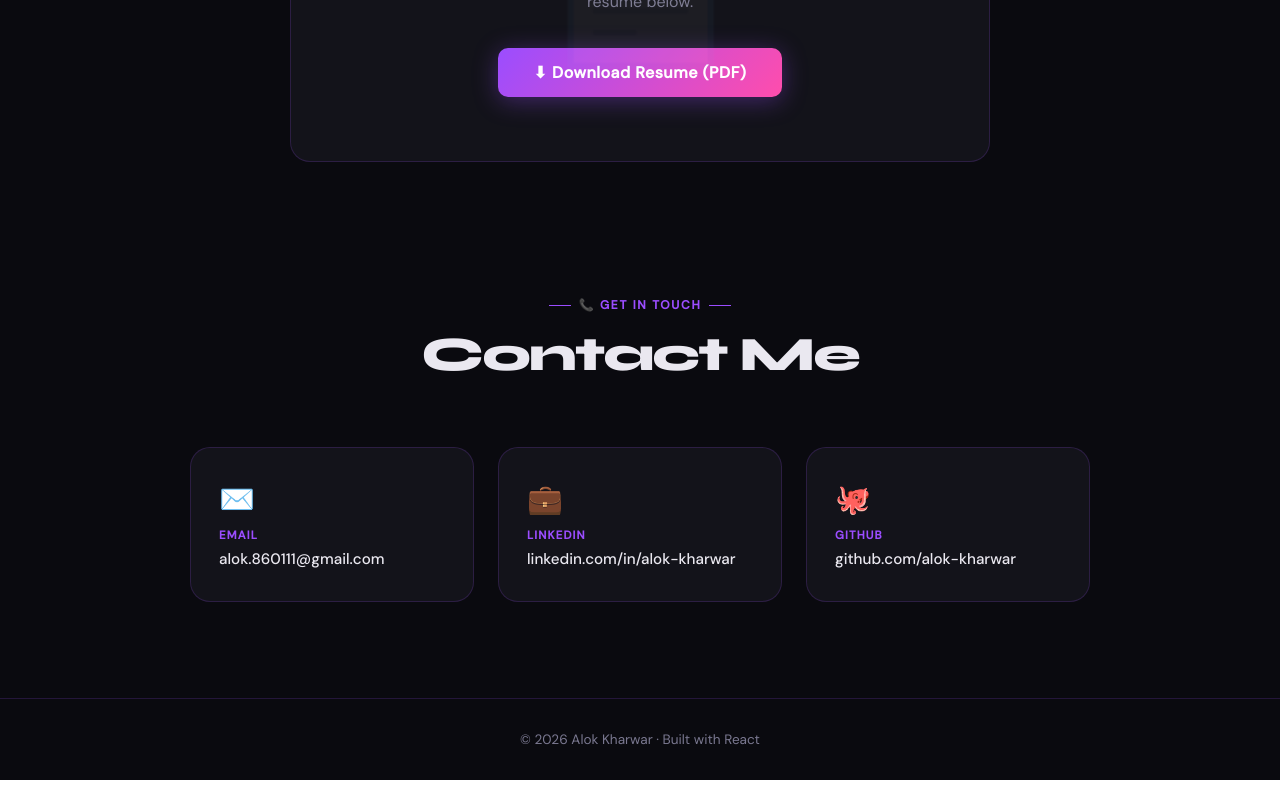
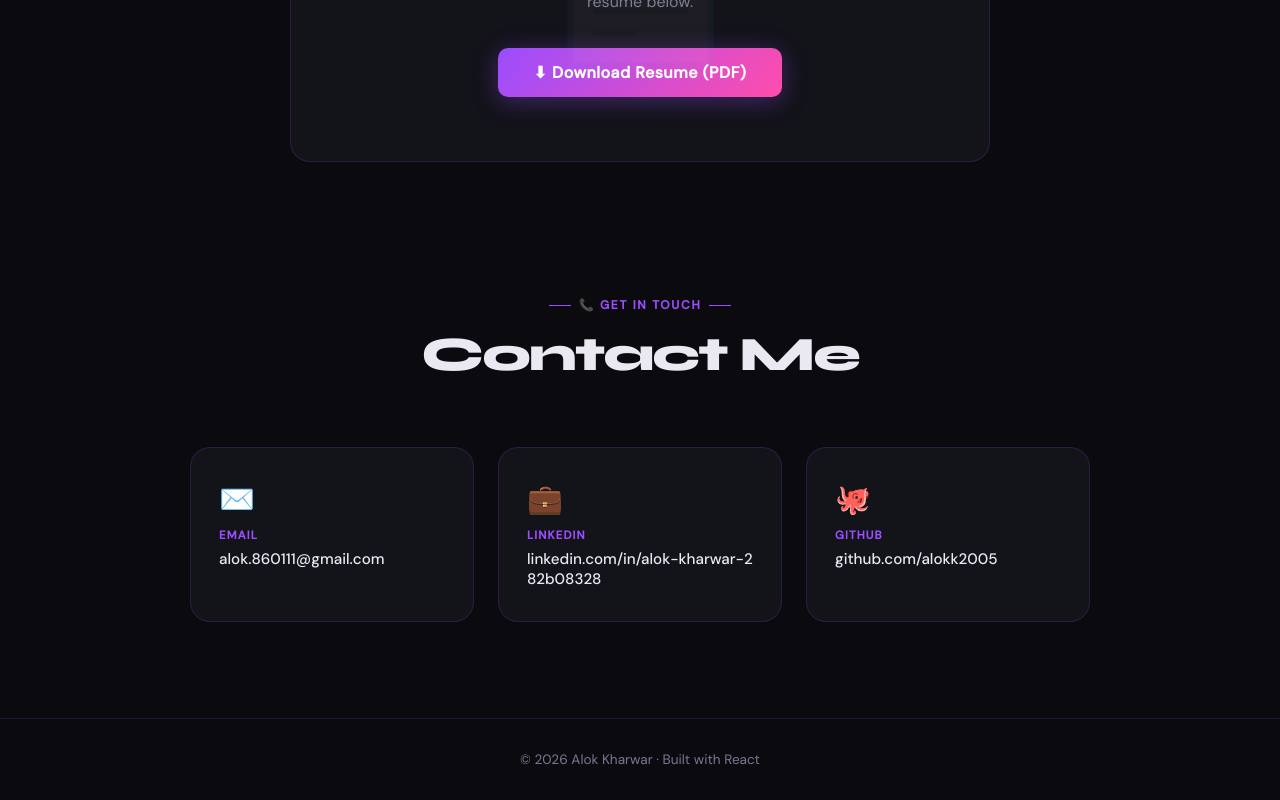
Before and after one commit to alokxkh/my-portfolio, a React app in the folder frontend/: page / in a window 1280 px wide. Shown: the part 4615-5415 px from the top of the page. Built offline with nearby package versions, Linux system fonts and the light colour scheme; the HTML template or start-up script is replaced by a standard one.

Commit message:
update some details

```diff
--- a/frontend/src/App.jsx
+++ b/frontend/src/App.jsx
@@ -266,7 +266,7 @@ const App = () => {
             </p>
             {/* Replace href with your actual PDF path e.g. /resume.pdf or ./Alok_Resume.pdf */}
             <a
-              href="/Alok_Kharwar_Resume.pdf"
+              href="https://drive.google.com/file/d/1vx3OBpF_sJoLdTbQcySjioXLt9sU0EyW/view?usp=sharing"
               download="Alok_Kharwar_Resume.pdf"
               className="btn btn-primary resume-btn"
             >
@@ -283,7 +283,7 @@ const App = () => {
           </div>
           <div className="contact-grid">
             {/* Replace with your actual email */}
-            <a href="mailto:alok@example.com" className="contact-card reveal" ref={addReveal}>
+            <a href="mailto:alok.860111@gmail.com" className="contact-card reveal" ref={addReveal}>
               <span className="contact-icon">✉️</span>
               <span className="contact-label">Email</span>
               <span className="contact-value">alok.860111@gmail.com</span>
@@ -291,7 +291,7 @@ const App = () => {
 
             {/* Replace with your actual LinkedIn URL */}
             <a
-              href="https://linkedin.com/in/alok-kharwar"
+              href="https://www.linkedin.com/in/alok-kharwar-282b08328"
               target="_blank"
               rel="noreferrer"
               className="contact-card reveal"
@@ -299,12 +299,12 @@ const App = () => {
             >
               <span className="contact-icon">💼</span>
               <span className="contact-label">LinkedIn</span>
-              <span className="contact-value">linkedin.com/in/alok-kharwar</span>
+              <span className="contact-value">linkedin.com/in/alok-kharwar-282b08328</span>
             </a>
 
             {/* Replace with your actual GitHub URL */}
             <a
-              href="https://github.com/alok-kharwar"
+              href="https://github.com/alokk2005"
               target="_blank"
               rel="noreferrer"
               className="contact-card reveal"
@@ -312,7 +312,7 @@ const App = () => {
             >
               <span className="contact-icon">🐙</span>
               <span className="contact-label">GitHub</span>
-              <span className="contact-value">github.com/alok-kharwar</span>
+              <span className="contact-value">github.com/alokk2005</span>
             </a>
           </div>
         </section>
```
